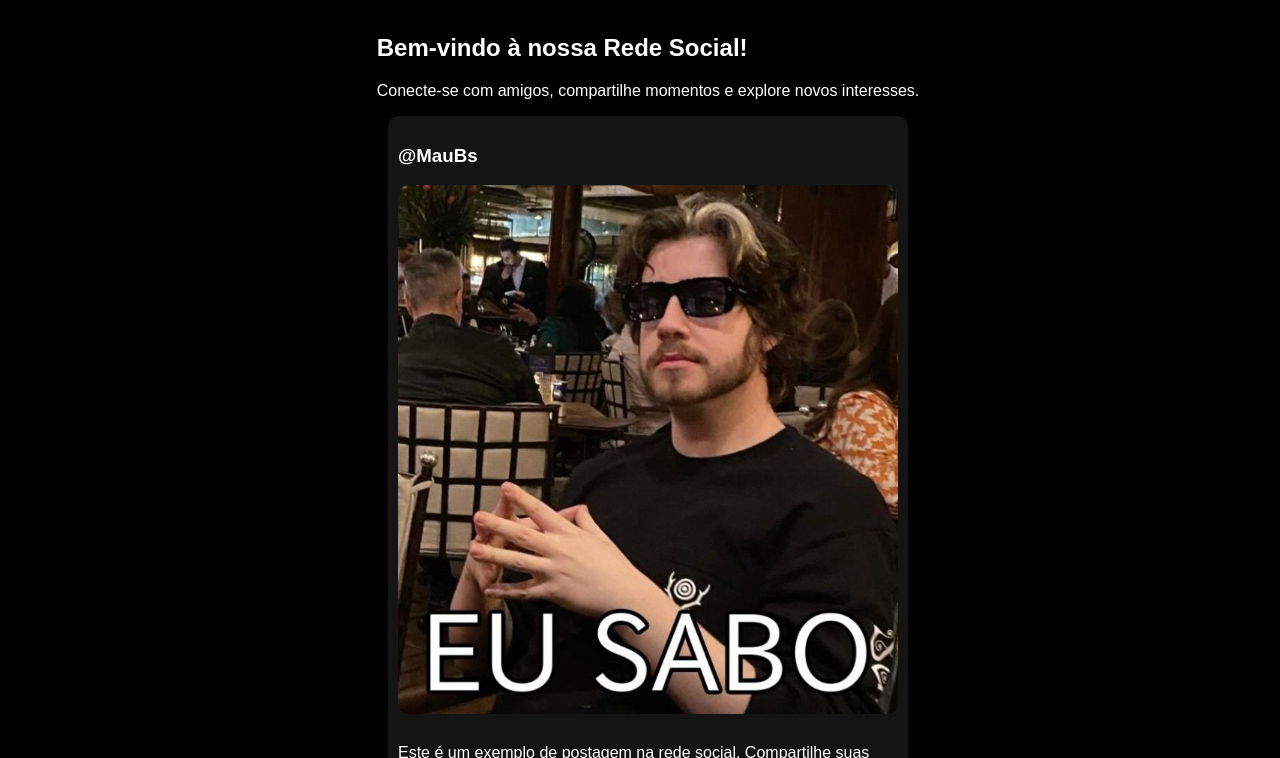
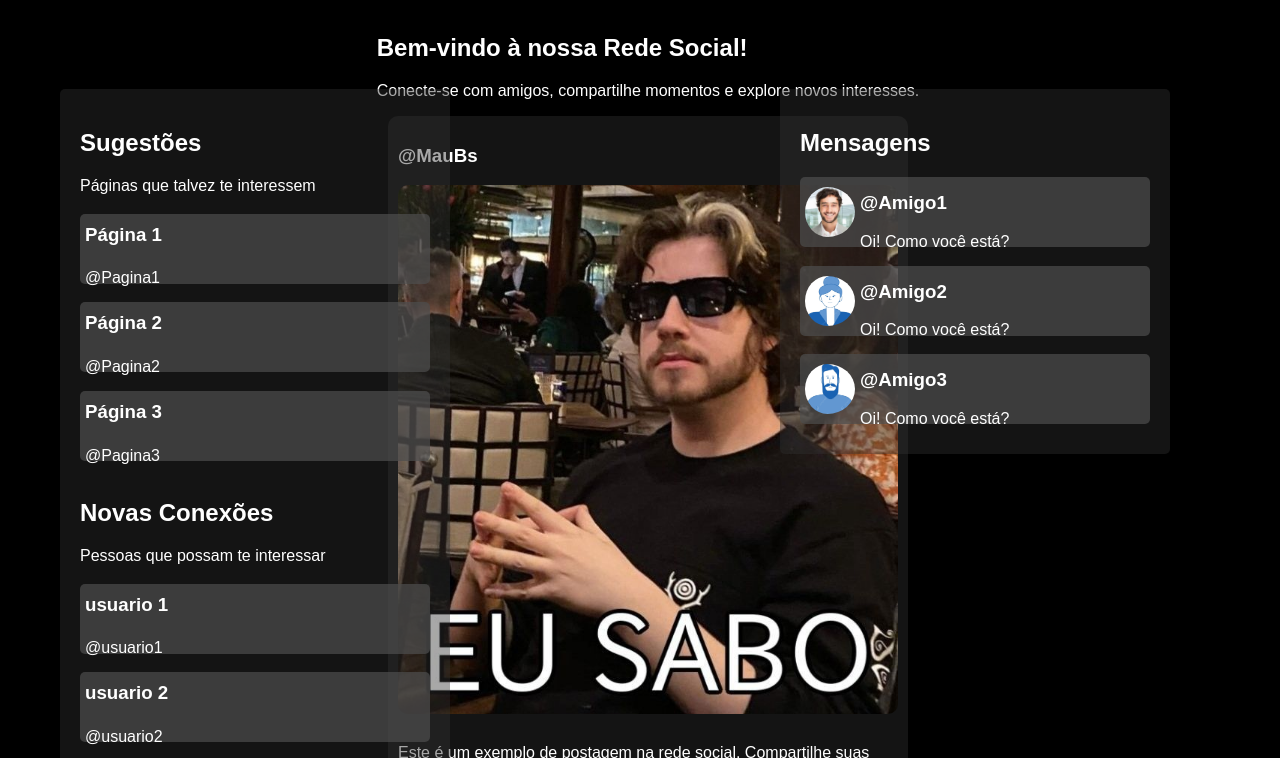
Before and after one commit to MauricioBSil/Rede_Social, a plain HTML site: page index.html in a window 1280 px wide. Shown: the part 84-842 px from the top of the page. Drawn offline with Linux system fonts and the light colour scheme.

Commit message:
Add files via upload
Adição de barra lateral de sugestões e mensagens. Revisão de interação de botões de post.

```diff
--- a/css/styles.css
+++ b/css/styles.css
@@ -25,8 +25,9 @@ main{
     background-color: rgba(48, 48, 48, 0.418);
     width: 500px;
     padding: 10px;
-    margin-bottom: 20px;
+    margin-bottom: 50px;
     border-radius: 10px;
+    height: auto;
 }
 .postagem{
     width: 100%;
@@ -75,7 +76,7 @@ main{
     width: 50px;
     height: 50px;
     position: absolute;
-    right: 20px;
+    right: 0;
 }
 .perfil:hover{
     transform: scale(1.1);
@@ -92,6 +93,7 @@ main{
     right: 80px;
     margin-top: 20px;
     filter: invert();
+    width: 25px;
 }
 .notifications:hover{
     transform: scale(1.2);
@@ -108,6 +110,69 @@ button{
     height: 15px;
     filter: invert(100%);
 }
+.btn img:hover{
+    transform: scale(1.2);
+    transition: transform 0.1s;
+}
+.sugestions{
+    width:350px;
+    height: auto;
+    background-color:  rgba(48, 48, 48, 0.418);
+    border-radius: 5px;
+    position: absolute;
+    left: 50px;
+    margin: 10px;
+    padding: 20px;
+    margin-top: 75px;
+}
+.sugestions .card{
+    background-color: rgba(77, 77, 77, 0.7);
+    border-radius: 5px;
+    height: 70px;
+}
+.sugestions .card h3{
+    padding: 10px 0 0 5px;
+}
+.sugestions .card p{
+    padding: 5px;
+}
+.messages{
+    width:350px;
+    height: auto;
+    background-color:  rgba(48, 48, 48, 0.418);
+    border-radius: 5px;
+    position: absolute;
+    right: 100px;
+    margin: 10px;
+    padding: 20px;
+    margin-top: 75px;
+}
+.messages .card{
+    background-color: rgba(77, 77, 77, 0.7);
+    border-radius: 5px;
+    height: 70px;
+    margin-bottom: 10px;
+}
+.messages .card h3{
+    padding-top: 15px;
+    padding-left: 60px;
+}
+.messages .card p{
+    padding-left: 60px;
+}
+.perfil-msg{
+    max-width: 100%;
+    height: auto;
+    border-radius: 100%;
+    margin-top: 10px;
+    margin-bottom: 10px;
+    overflow: hidden;
+    width: 50px;
+    height: 50px;
+    display: inline-flex;
+    position: absolute;
+    padding-left: 5px;
+}
 footer{
     background-color: rgba(48, 48, 48, 0.418);
     width: auto;
--- a/index.html
+++ b/index.html
@@ -30,7 +30,7 @@
                 <img src="img/post1.jfif" alt="postagem" class="postagem">
                 <p>Este é um exemplo de postagem na rede social. Compartilhe suas ideias e pensamentos aqui!</p>
                 <button class="btn"><img src="icons/heart.svg" alt="btn-like"></button>
-                <button class="btn"><img src="icons/chat-left-dots.svg" alt="comment-btn"></button>
+                <button class="btn"><img src="icons/chat-left-dots.svg" alt="comment-btn"></button> <!--implementar input field ao clicar no botão de comentar-->
                 <button class="btn"><img src="icons/share.svg" alt="share-btn"></button>
             </article>
             <article class="post">
@@ -42,9 +42,56 @@
                 <button class="btn"><img src="icons/share.svg" alt="share-btn"></button>
             </article>
         </div>
+        <div class="sugestions">
+            <h2>Sugestões</h2>
+            <p>Páginas que talvez te interessem</p>
+            <div class="card">
+                <h3>Página 1</h3>
+                <p>@Pagina1</p>
+            </div>
+            <div class="card">
+                <h3>Página 2</h3>
+                <p>@Pagina2</p>
+            </div>
+            <div class="card">
+                <h3>Página 3</h3>
+                <p>@Pagina3</p>
+            </div>
+            <br>
+            <h2>Novas Conexões</h2>
+            <p>Pessoas que possam te interessar</p>
+            <div class="card">
+                <h3>usuario 1</h3>
+                <p>@usuario1</p>
+            </div>
+            <div class="card">
+                <h3>usuario 2</h3>
+                <p>@usuario2</p>
+            </div>
+            <div class="card">
+                <h3>usuario 3</h3>
+                <p>@usuario3</p>
+            </div>
+        </div>
+        <div class="messages"><h2>Mensagens</h2>
+            <div class="card">
+                <img src="img/perfil.jpg" alt="" class="perfil-msg">
+                <h3>@Amigo1</h3>
+                <p>Oi! Como você está?</p>
+            </div>
+            <div class="card">
+                <img src="img/perfil4.png" alt="" class="perfil-msg">
+                <h3>@Amigo2</h3>
+                <p>Oi! Como você está?</p>
+            </div>
+            <div class="card">
+                <img src="img/perfil3.png" alt="" class="perfil-msg">
+                <h3>@Amigo3</h3>
+                <p>Oi! Como você está?</p>
+            </div>
+        </div>
     </div>
     </main>
-
     <footer>
         <p>&copy; 2026 Rede Social. Todos os direitos reservados.</p>
     </footer>
```
Also changed, not shown: icons/chat-fill.svg (added), img/perfil3.png (added), img/perfil4.png (added).
